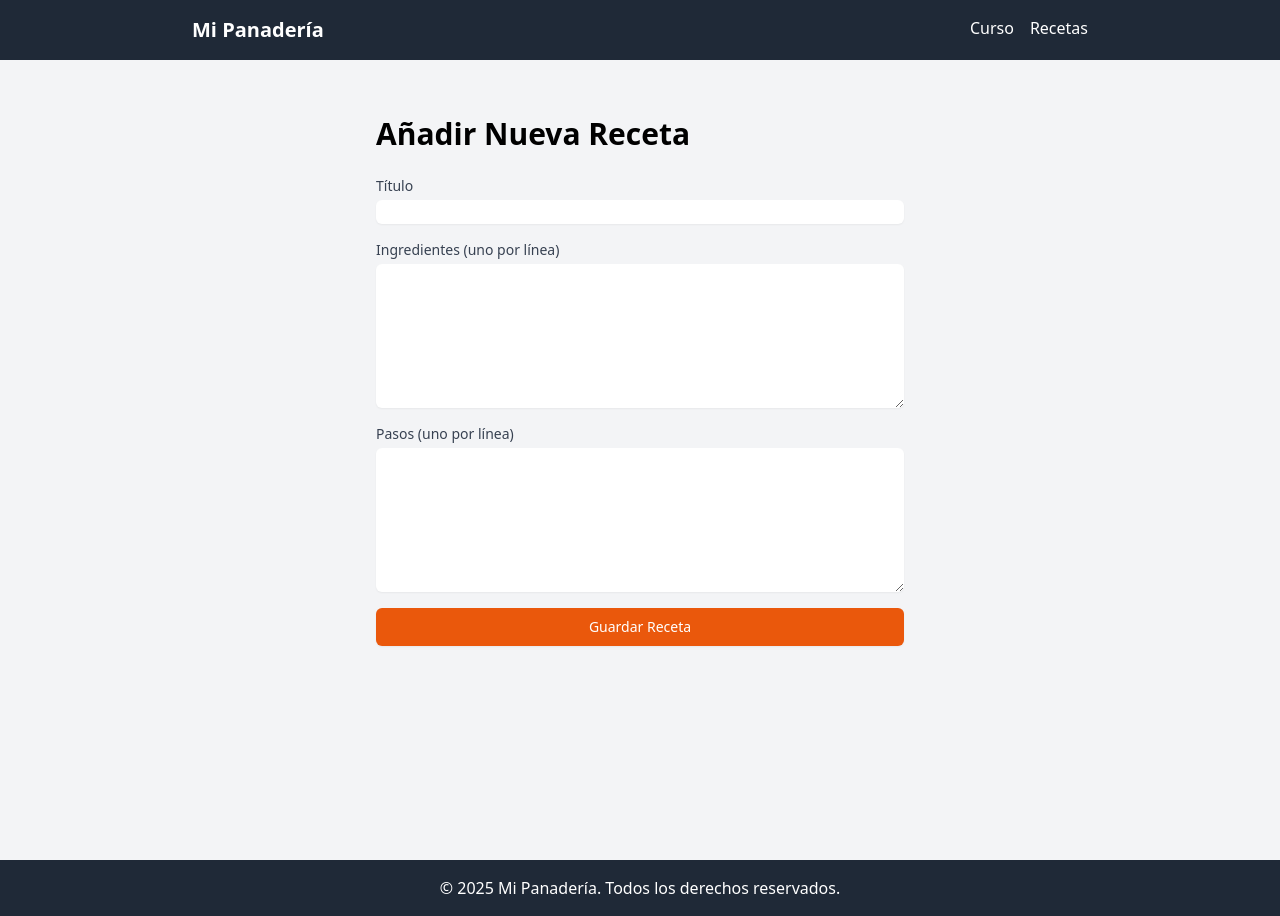
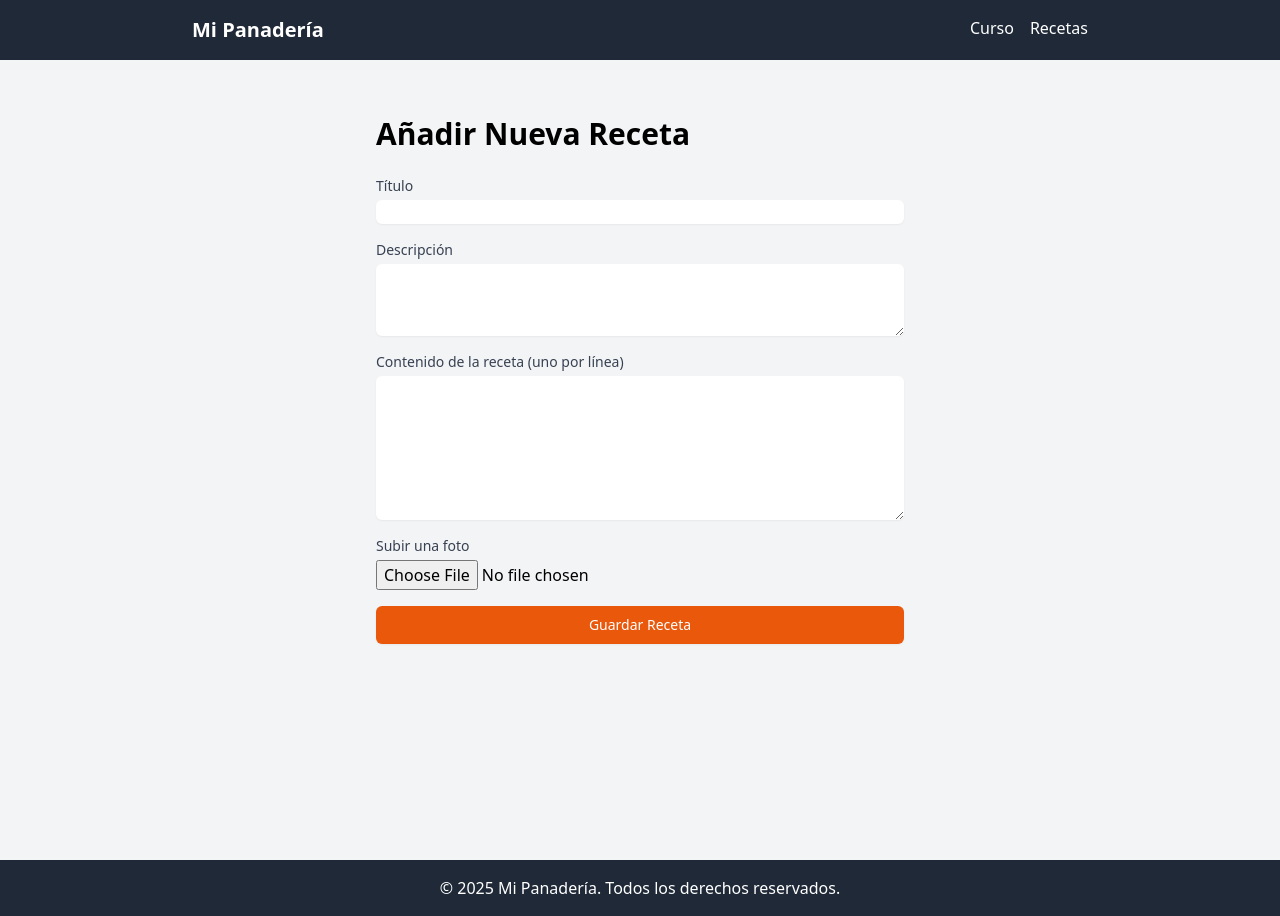
Before and after one commit to Drworm82/CursoPanadero, a Next.js app: page /recetas/nueva in a window 1280 px wide. Built offline with nearby package versions, Linux system fonts and the light colour scheme; what @supabase/auth-helpers-react would draw is missing.

Commit message:
Update nueva.js

```diff
--- a/pages/recetas/nueva.js
+++ b/pages/recetas/nueva.js
@@ -1,48 +1,76 @@
 import { useState } from 'react';
 import { supabase } from '../../lib/supabase';
 import { useRouter } from 'next/router';
+import { getSession } from '../../lib/supabaseAuth';
 
 export default function NuevaRecetaPage() {
+  const router = useRouter();
   const [titulo, setTitulo] = useState('');
-  const [ingredientes, setIngredientes] = useState('');
-  const [pasos, setPasos] = useState('');
-  const [loading, setLoading] = useState(false);
-  const router = useRouter();
+  const [descripcion, setDescripcion] = useState('');
+  const [contenido, setContenido] = useState('');
+  const [imagen, setImagen] = useState(null);
+  const [formError, setFormError] = useState(null);
+  const [submitting, setSubmitting] = useState(false);
+
+  const handleFileChange = (e) => {
+    setImagen(e.target.files[0]);
+  };
 
   const handleSubmit = async (e) => {
     e.preventDefault();
-    setLoading(true);
+    setSubmitting(true);
+    setFormError(null);
+
+    let imagenUrl = '';
+
+    if (imagen) {
+      const { data, error: uploadError } = await supabase.storage
+        .from('recetas-publicas-fotos')
+        .upload(`${Date.now()}_${imagen.name}`, imagen);
+
+      if (uploadError) {
+        setFormError('Error al subir la imagen. Inténtalo de nuevo.');
+        setSubmitting(false);
+        return;
+      }
+
+      const { data: { publicUrl } } = supabase.storage
+        .from('recetas-publicas-fotos')
+        .getPublicUrl(data.path);
+
+      imagenUrl = publicUrl;
+    }
 
     const { data: { session } } = await supabase.auth.getSession();
     const user_id = session?.user?.id;
 
     if (!user_id) {
-      alert('Debes iniciar sesión para añadir una receta.');
-      setLoading(false);
+      setFormError('Debes iniciar sesión para añadir una receta.');
+      setSubmitting(false);
       return;
     }
 
-    const { data, error } = await supabase
-      .from('recetas_usuario')
+    const { error: insertError } = await supabase
+      .from('recetas_usuarios')
       .insert([
         {
           titulo,
-          ingredientes: ingredientes.split('\n').filter(line => line.trim() !== ''),
-          pasos: pasos.split('\n').filter(line => line.trim() !== ''),
-          autor_id: user_id,
-          is_public: true, // ¡Este es el cambio clave!
+          descripcion,
+          contenido,
+          imagen_url: imagenUrl,
+          user_id,
+          is_public: true,
         },
       ]);
 
-    if (error) {
-      console.error('Error al guardar la receta:', error);
-      alert('Hubo un error al guardar la receta. Inténtalo de nuevo.');
+    if (insertError) {
+      console.error('Error al guardar la receta:', insertError);
+      setFormError('Hubo un error al guardar la receta. Inténtalo de nuevo.');
     } else {
-      alert('¡Receta guardada exitosamente!');
       router.push('/recetas');
     }
 
-    setLoading(false);
+    setSubmitting(false);
   };
 
   return (
@@ -61,33 +89,44 @@ export default function NuevaRecetaPage() {
           />
         </div>
         <div>
-          <label htmlFor="ingredientes" className="block text-sm font-medium text-gray-700">Ingredientes (uno por línea)</label>
+          <label htmlFor="descripcion" className="block text-sm font-medium text-gray-700">Descripción</label>
           <textarea
-            id="ingredientes"
-            value={ingredientes}
-            onChange={(e) => setIngredientes(e.target.value)}
+            id="descripcion"
+            value={descripcion}
+            onChange={(e) => setDescripcion(e.target.value)}
+            rows="3"
+            className="mt-1 block w-full rounded-md border-gray-300 shadow-sm focus:border-orange-500 focus:ring-orange-500"
+            required
+          />
+        </div>
+        <div>
+          <label htmlFor="contenido" className="block text-sm font-medium text-gray-700">Contenido de la receta (uno por línea)</label>
+          <textarea
+            id="contenido"
+            value={contenido}
+            onChange={(e) => setContenido(e.target.value)}
             rows="6"
             className="mt-1 block w-full rounded-md border-gray-300 shadow-sm focus:border-orange-500 focus:ring-orange-500"
             required
           />
         </div>
         <div>
-          <label htmlFor="pasos" className="block text-sm font-medium text-gray-700">Pasos (uno por línea)</label>
-          <textarea
-            id="pasos"
-            value={pasos}
-            onChange={(e) => setPasos(e.target.value)}
-            rows="6"
-            className="mt-1 block w-full rounded-md border-gray-300 shadow-sm focus:border-orange-500 focus:ring-orange-500"
-            required
+          <label htmlFor="imagen" className="block text-sm font-medium text-gray-700">Subir una foto</label>
+          <input
+            type="file"
+            id="imagen"
+            onChange={handleFileChange}
+            className="mt-1 block w-full"
+            accept="image/*"
           />
         </div>
+        {formError && <p className="text-red-500 text-center">{formError}</p>}
         <button
           type="submit"
           className="w-full py-2 px-4 border border-transparent rounded-md shadow-sm text-sm font-medium text-white bg-orange-600 hover:bg-orange-700 focus:outline-none focus:ring-2 focus:ring-offset-2 focus:ring-orange-500"
-          disabled={loading}
+          disabled={submitting}
         >
-          {loading ? 'Guardando...' : 'Guardar Receta'}
+          {submitting ? 'Guardando...' : 'Guardar Receta'}
         </button>
       </form>
     </div>
```
